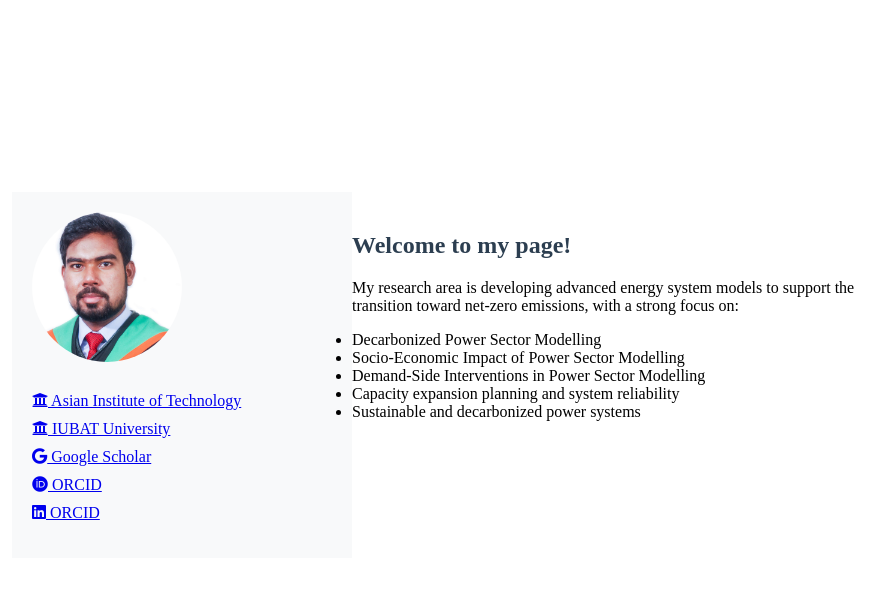
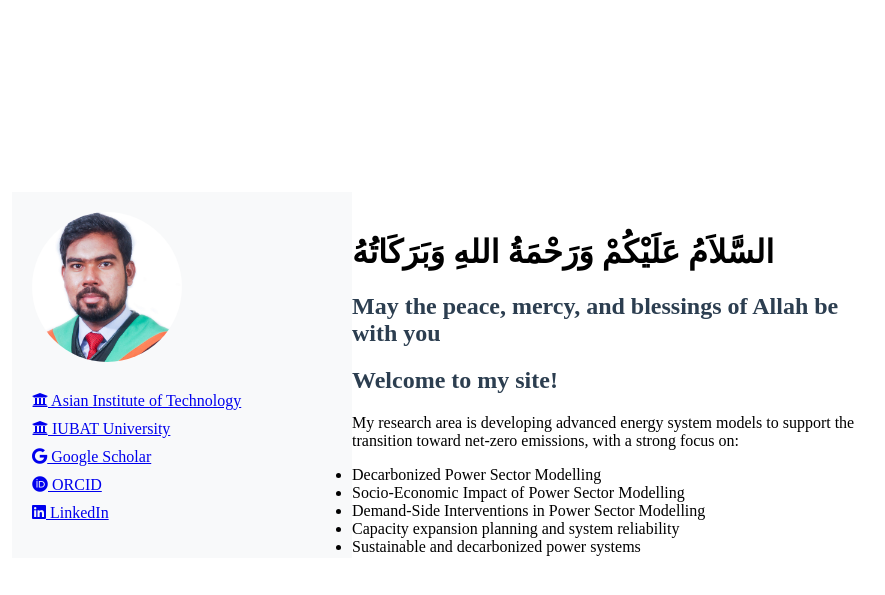
Before and after one commit to FiruzAhamed/firuzahamed.github.io, a Jekyll site: the page built from index.md, in a window 1280 px wide. Shown: the top 595 px of the page, without its empty margins (180-1065 px from the left). Built offline with Jekyll 4.4.1, drawn with Linux system fonts in a browser that asks for light colours.

Commit message:
Update index.md

```diff
--- a/index.md
+++ b/index.md
@@ -12,14 +12,17 @@ permalink: /
   <li><a href="https://eee.iubat.edu/faculty/" target="_blank"><i class="fas fa-university"></i> IUBAT University</a></li>
   <li><a href="https://scholar.google.com/citations?user=uqPruO4AAAAJ&hl=en" target="_blank"><i class="fab fa-google"></i> Google Scholar</a></li>
   <li><a href="https://orcid.org/0000-0002-2531-7640" target="_blank"><i class="fab fa-orcid"></i> ORCID</a></li>
-  <li><a href="https://www.linkedin.com/in/firuz-ahamed-nahid/" target="_blank"><i class="fab fa-linkedin"></i> ORCID</a></li>
+  <li><a href="https://www.linkedin.com/in/firuz-ahamed-nahid/" target="_blank"><i class="fab fa-linkedin"></i> LinkedIn</a></li>
 
   </ul>
 
 </div>
 
 <div class="main-content">
-  <h2>Welcome to my page!</h2>
+  <h1> السَّلاَمُ عَلَيْكُمْ وَرَحْمَةُ اللهِ وَبَرَكَاتُهُ </h1>
+  <h2> May the peace, mercy, and blessings of Allah be with you </h2>
+  <h2> Welcome to my site! </h2>
+
   <p>My research area is developing advanced energy system models to support the transition toward net-zero emissions, with a strong focus on:</p>
   <ul>
     <li>Decarbonized Power Sector Modelling</li>
```
